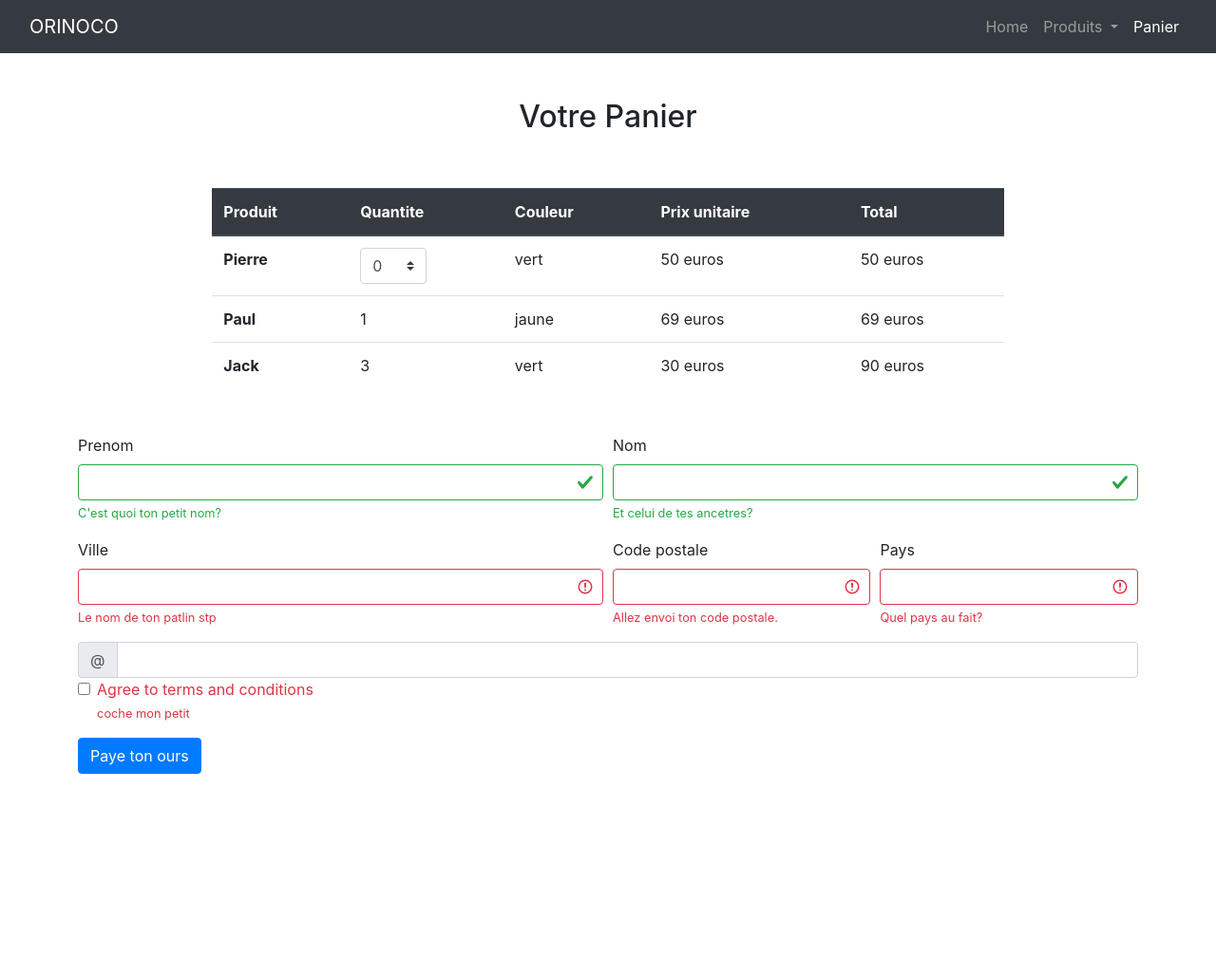
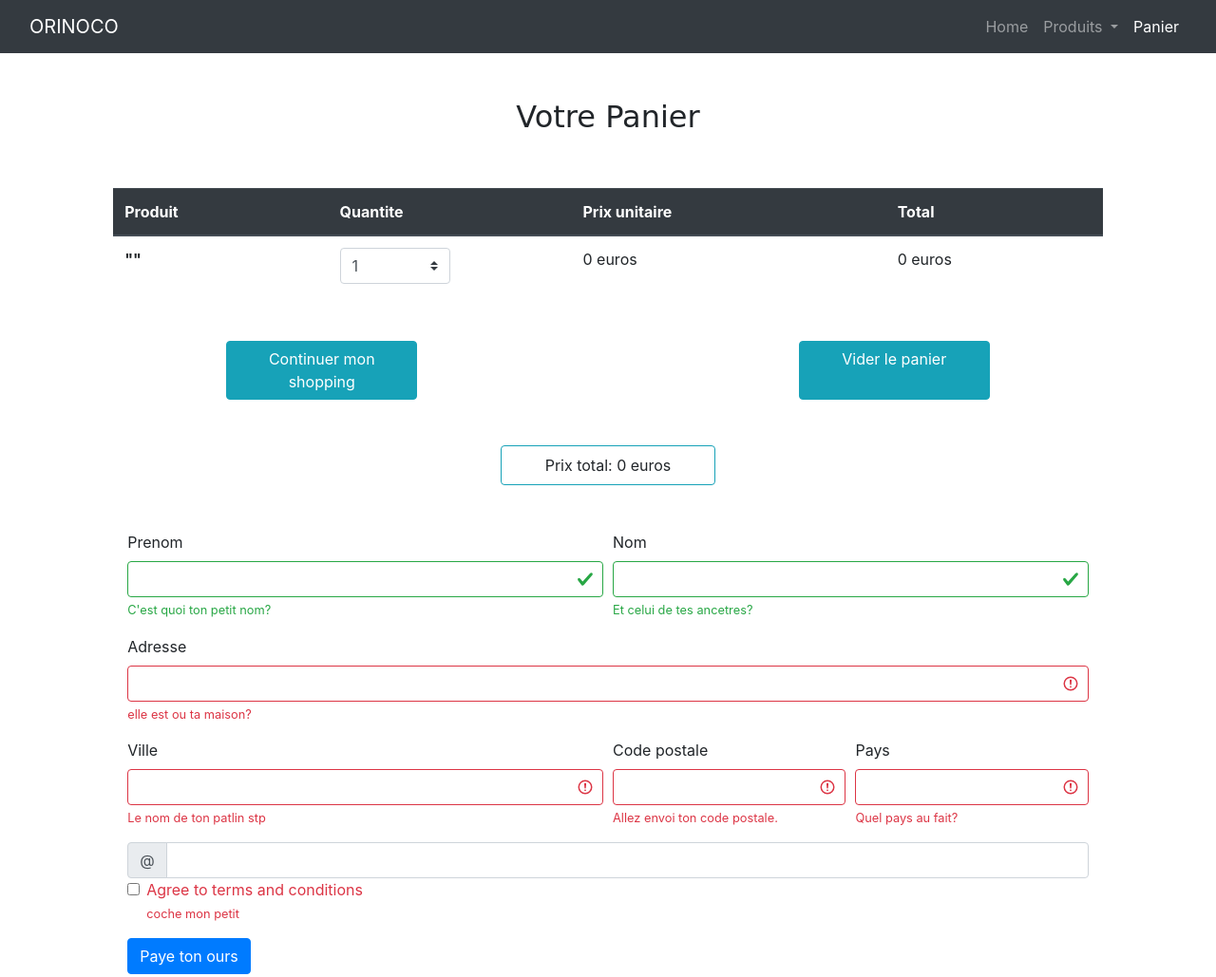
Before and after one commit to anobayann/Projet_5OC, a website: page panier.html in a window 1280 px wide. Shown: the whole page at 95% size. Before the commit the page ends 863 px from the top, so only its background shows below. Drawn offline with nearby package versions, Linux system fonts and the light colour scheme; no server answers; a web font is replaced by a local one.

Commit message:
debut de page 3

```diff
--- a/panier.html
+++ b/panier.html
@@ -4,8 +4,10 @@
     <meta charset="UTF-8">
     <meta name="viewport" content="width=device-width, initial-scale=1.0">
     <title>Teddy</title>
+    <link href="https://fonts.googleapis.com/css2?family=Chelsea+Market&display=swap" rel="stylesheet">
 
     <link rel="stylesheet" href="https://stackpath.bootstrapcdn.com/bootstrap/4.5.0/css/bootstrap.min.css" integrity="sha384-9aIt2nRpC12Uk9gS9baDl411NQApFmC26EwAOH8WgZl5MYYxFfc+NcPb1dKGj7Sk" crossorigin="anonymous">
+    <link href="style.css" rel="stylesheet">
 </head>
 <body>
     <div class= "bg-dark ">
@@ -52,49 +54,93 @@
     <div class="container-fluid">
 
         <div class="row justify-content-center my-5">
-            <h2>Votre Panier</h2>
+            <h2 class="sous-titre">Votre Panier</h2>
         </div>
-        <table class="table col-8 m-auto mb-5">
-            <thead class="thead-dark">
+        <table class="table col-10 m-auto mb-5">
+            <thead class="thead thead-dark ">
               <tr>
                 <th scope="col">Produit</th>
                 <th scope="col">Quantite</th>
-                <th scope="col">Couleur</th>
+
                 <th scope="col">Prix unitaire</th>
                 <th scope="col">Total</th>
               </tr>
             </thead>
             <tbody>
               <tr>
-                <th scope="row">Pierre</th>
+                <th scope="row" id="panier_name">""</th>
+                <td><select class="custom-select col-9 col-lg-6 ">
+
+                  <option selected value="1" >1</option>
+                  <option value="2">2</option>
+                  <option value="3">3</option>
+                </select></td>
+
+                <td id="pricefor1">0 euros</td>
+                <td>0 euros</td>
+              </tr>
+             <!--- <tr>
+                <th scope="row">Paul</th>
                 <td><select class="custom-select col-9 col-lg-6 ">
                   <option selected>0</option>
                   <option value="1">1</option>
                   <option value="2">2</option>
                   <option value="3">3</option>
                 </select></td>
-                <td>vert</td>
-                <td>50 euros</td>
-                <td>50 euros</td>
-              </tr>
-              <tr>
-                <th scope="row">Paul</th>
-                <td>1</td>
-                <td>jaune</td>
+
                 <td>69 euros</td>
                 <td>69 euros</td>
               </tr>
               <tr>
                 <th scope="row">Jack</th>
-                <td>3</td>
-                <td>vert</td>
+                <td><select class="custom-select col-9 col-lg-6 ">
+                  <option selected>0</option>
+                  <option value="1">1</option>
+                  <option value="2">2</option>
+                  <option value="3">3</option>
+                </select></td>
+
                 <td>30 euros</td>
                 <td>90 euros</td>
               </tr>
+              <tr>
+                <th scope="row">Yann</th>
+                <td><select class="custom-select col-9 col-lg-6 ">
+                  <option selected>0</option>
+                  <option value="1">1</option>
+                  <option value="2">2</option>
+                  <option value="3">3</option>
+                </select></td>
+
+                <td>50 euros</td>
+                <td>50 euros</td>
+              </tr>
+              <tr>
+                <th scope="row">bao</th>
+                <td><select class="custom-select col-9 col-lg-6 ">
+                  <option selected>0</option>
+                  <option value="1">1</option>
+                  <option value="2">2</option>
+                  <option value="3">3</option>
+                </select></td>
+
+                <td>50 euros</td>
+                <td>50 euros</td>
+              </tr>-->
             </tbody>
           </table>
+          <div class="row mt-5 col-8 mx-auto justify-content-between ">
 
-        <form class="col-11 mx-auto my-5">
+          <a class="btn btn-info col-3 " href="index.html" role="button">Continuer mon shopping</a>
+          <a class="btn btn-info col-3 " href="index.html" role="button">Vider le panier</a>
+
+          </div>
+          <div class="reow mt-5 col-9 mx-auto ">
+            <p class="col-3 border border-info rounded mb-0 py-2 mx-auto text-center">Prix total: 0 euros</p>
+
+          </div>
+
+        <form class="col-10 mx-auto my-5">
             <div class="form-row">
               <div class="col-md-6 mb-3">
                 <label for="validationServer01">Prenom</label>
@@ -112,6 +158,13 @@
               </div>
             </div>
             <div class="form-row">
+              <div class="col-12 mb-3">
+                <label for="validationServer03">Adresse</label>
+                <input type="text" class="form-control is-invalid" id="validationServer06" required>
+                <div class="invalid-feedback">
+                  elle est ou ta maison?
+                </div>
+              </div>
               <div class="col-md-6 mb-3">
                 <label for="validationServer03">Ville</label>
                 <input type="text" class="form-control is-invalid" id="validationServer03" required>
@@ -122,7 +175,7 @@
 
               <div class="col-md-3 mb-3">
                 <label for="validationServer05">Code postale</label>
-                <input type="text" class="form-control is-invalid" id="validationServer05" required>
+                <input type="text" class="form-control is-invalid" id="validationServer04" required>
                 <div class="invalid-feedback">
                   Allez envoi ton code postale.
                 </div>
@@ -172,7 +225,7 @@
 
 
 
-    <script type="text/javascript" src=tuto.js></script>
+    <script type="text/javascript" src=panier.js></script>
     <script src="https://code.jquery.com/jquery-3.5.1.slim.min.js" integrity="sha384-DfXdz2htPH0lsSSs5nCTpuj/zy4C+OGpamoFVy38MVBnE+IbbVYUew+OrCXaRkfj" crossorigin="anonymous"></script>
     <script src="https://cdn.jsdelivr.net/npm/popper.js@1.16.0/dist/umd/popper.min.js" integrity="sha384-Q6E9RHvbIyZFJoft+2mJbHaEWldlvI9IOYy5n3zV9zzTtmI3UksdQRVvoxMfooAo" crossorigin="anonymous"></script>
     <script src="https://stackpath.bootstrapcdn.com/bootstrap/4.5.0/js/bootstrap.min.js" integrity="sha384-OgVRvuATP1z7JjHLkuOU7Xw704+h835Lr+6QL9UvYjZE3Ipu6Tp75j7Bh/kR0JKI" crossorigin="anonymous"></script>
--- /dev/null
+++ b/panier.js
@@ -0,0 +1,42 @@
+const panier_name = document.querySelector('#panier_name')
+const panier_price = document.querySelector('#pricefor1')
+
+fetch('http://localhost:3000/api/teddies')
+.then(res =>  {
+
+    if (res.ok){
+        res.json().then(data =>{
+
+            //localStorage.setItem ()// ??????????????
+
+            if (document.URL.indexOf("panier.html?_norbert") >= 0){
+
+                panier_name.innerHTML = data[0].name
+                panier_price.innerHTML = data[0].price + " pesos"
+
+            }
+            else if (document.URL.indexOf("panier.html?_arnold") >= 0){
+                panier_name.innerHTML = data[1].name
+                panier_price.innerHTML = data[1].price + " pesos"
+            }
+            else if (document.URL.indexOf("panier.html?_lenny-and-carl") >= 0){
+                panier_name.innerHTML = data[2].name
+                panier_price.innerHTML = data[2].price + " pesos"
+            }
+            else if (document.URL.indexOf("panier.html?_gustav") >= 0){
+                panier_name.innerHTML = data[3].name
+                panier_price.innerHTML = data[3].price + " pesos"
+            }
+            else if (document.URL.indexOf("panier.html?_garfunkel") >= 0){
+                panier_name.innerHTML = data[4].name
+                panier_price.innerHTML = data[4].price + " pesos"
+            }
+
+
+
+
+        })}
+    else {
+
+    }
+    })
--- a/produits.js
+++ b/produits.js
@@ -60,6 +60,8 @@
                     tddycolor3.innerHTML = data[1].colors[2]
                     tddycolor4.remove()
 
+
+
                    }
                    else if (document.URL.indexOf("personaliser.html?_lenny-and-carl") >= 0){
                     tddyname.innerHTML = '<strong>NOM</strong>: ' + data[2].name
--- a/style.css
+++ b/style.css
@@ -26,6 +26,9 @@
 .card-img-top{
     margin-top: 1rem;
 }
+.thead{
+    background-color: #17a2b8;
+}
 @media (min-width: 768px) {
     .sous-titre{
     font-size: 2rem;}
```
Also changed, not shown: personaliser.html (+2 -2 lines).
